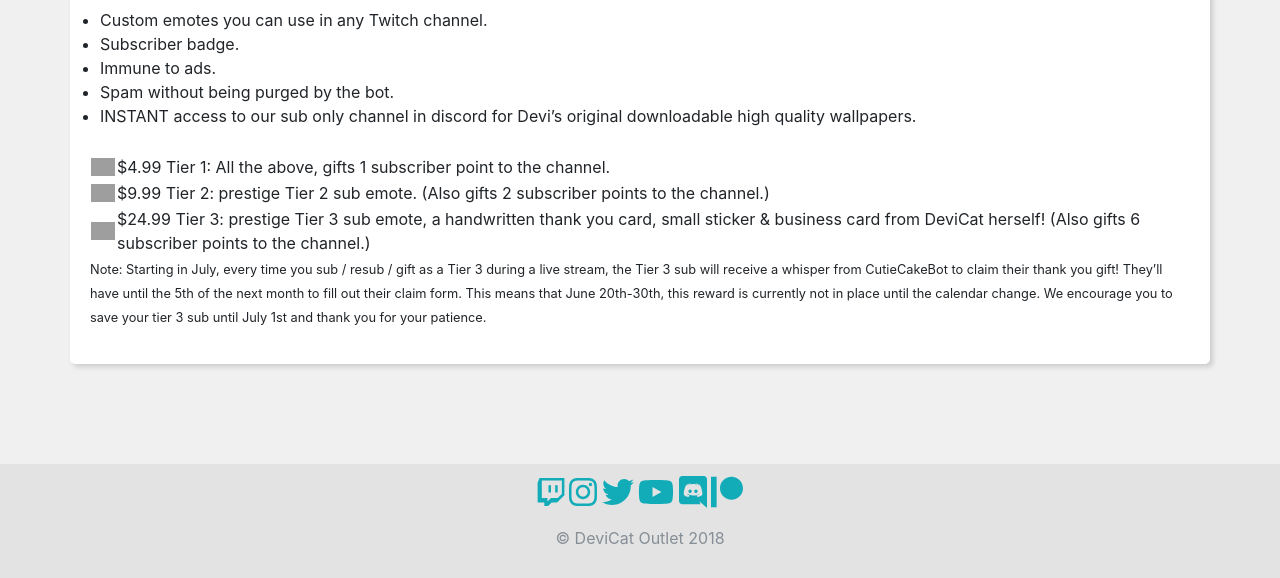
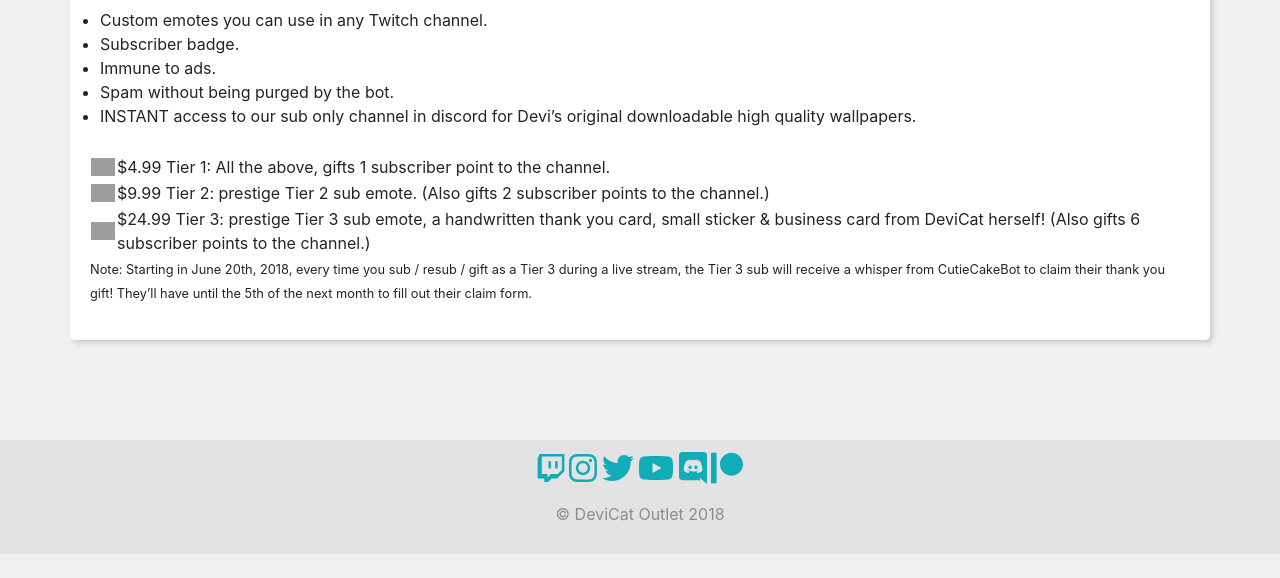
Before and after one commit to DeviCatOutlet/devicatoutlet.github.io, a Jekyll site: the page built from subbenefits.md, in a window 1280 px wide and 1064 px high. Shown: the part 486-1064 px from the top of the window. Built offline with Jekyll 4.4.1, drawn with Linux system fonts in a browser that asks for light colours; nearby versions of some CDN libraries; our own code applies the rules of GitHub Pages for plain Markdown files; grey boxes are pictures that could not be loaded.

Commit message:
Update Sub Perks
Update note description.

```diff
--- a/subbenefits.md
+++ b/subbenefits.md
@@ -12,4 +12,4 @@
 | *![🍰](https://s.w.org/images/core/emoji/2.2.1/svg/1f370.svg)* | $9.99 Tier 2: prestige Tier 2 sub emote. (Also gifts 2 subscriber points to the channel.)
 | *![💌](https://s.w.org/images/core/emoji/2.2.1/svg/1f48c.svg)* | $24.99 Tier 3: prestige Tier 3 sub emote, a handwritten thank you card, small sticker & business card from DeviCat herself! (Also gifts 6 subscriber points to the channel.)
 
-<small>Note: Starting in July, every time you sub / resub / gift as a Tier 3 during a live stream, the Tier 3 sub will receive a whisper from CutieCakeBot to claim their thank you gift! They'll have until the 5th of the next month to fill out their claim form. This means that June 20th-30th, this reward is currently not in place until the calendar change. We encourage you to save your tier 3 sub until July 1st and thank you for your patience.</small>
+<small>Note: Starting in June 20th, 2018, every time you sub / resub / gift as a Tier 3 during a live stream, the Tier 3 sub will receive a whisper from CutieCakeBot to claim their thank you gift! They'll have until the 5th of the next month to fill out their claim form. </small>
```
